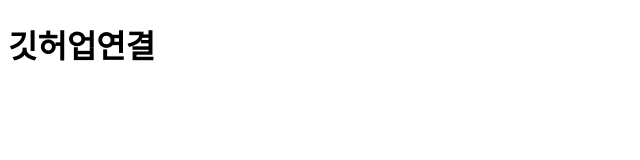
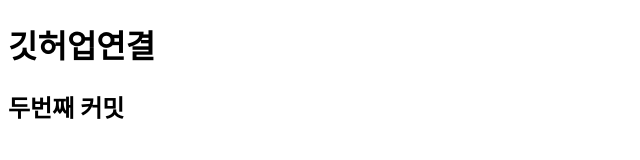
Before and after one commit to understanding963852/git_study, a plain HTML site: page index.html in a window 1280 px wide. Shown: the whole page, without its empty margins (0-640 px from the left). Drawn offline with Linux system fonts and the light colour scheme.

Commit message:
올리기

```diff
--- a/index.html
+++ b/index.html
@@ -6,6 +6,8 @@
     <meta name="viewport" content="width=device-width, initial-scale=1.0">
     <title>Document</title>
 </head>
+<body>
     <h1>깃허업연결</h1>
+    <h2>두번째 커밋</h2>
 </body>
 </html>
```
